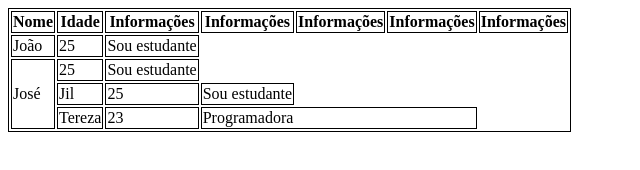
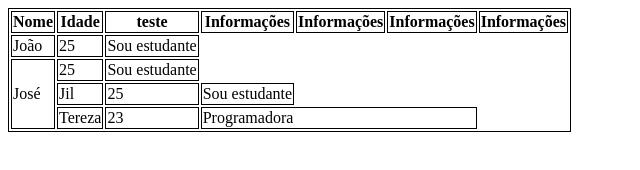
Before and after one commit to Luizottoni/aula-tabela, a plain HTML site: page index.html in a window 1280 px wide. Shown: the full height of the page, 0-640 px from the left. Drawn offline with Linux system fonts and the light colour scheme.

Commit message:
mudando texto

```diff
--- a/index.html
+++ b/index.html
@@ -21,7 +21,7 @@
             <!-- pode seragrupado por thead seria como a cabeça da tabela-->
             <th>Nome</th>
             <th>Idade</th>
-            <th>Informações</th>
+            <th>teste</th>
             <th>Informações</th>
             <th>Informações</th>
             <th>Informações</th>
```
